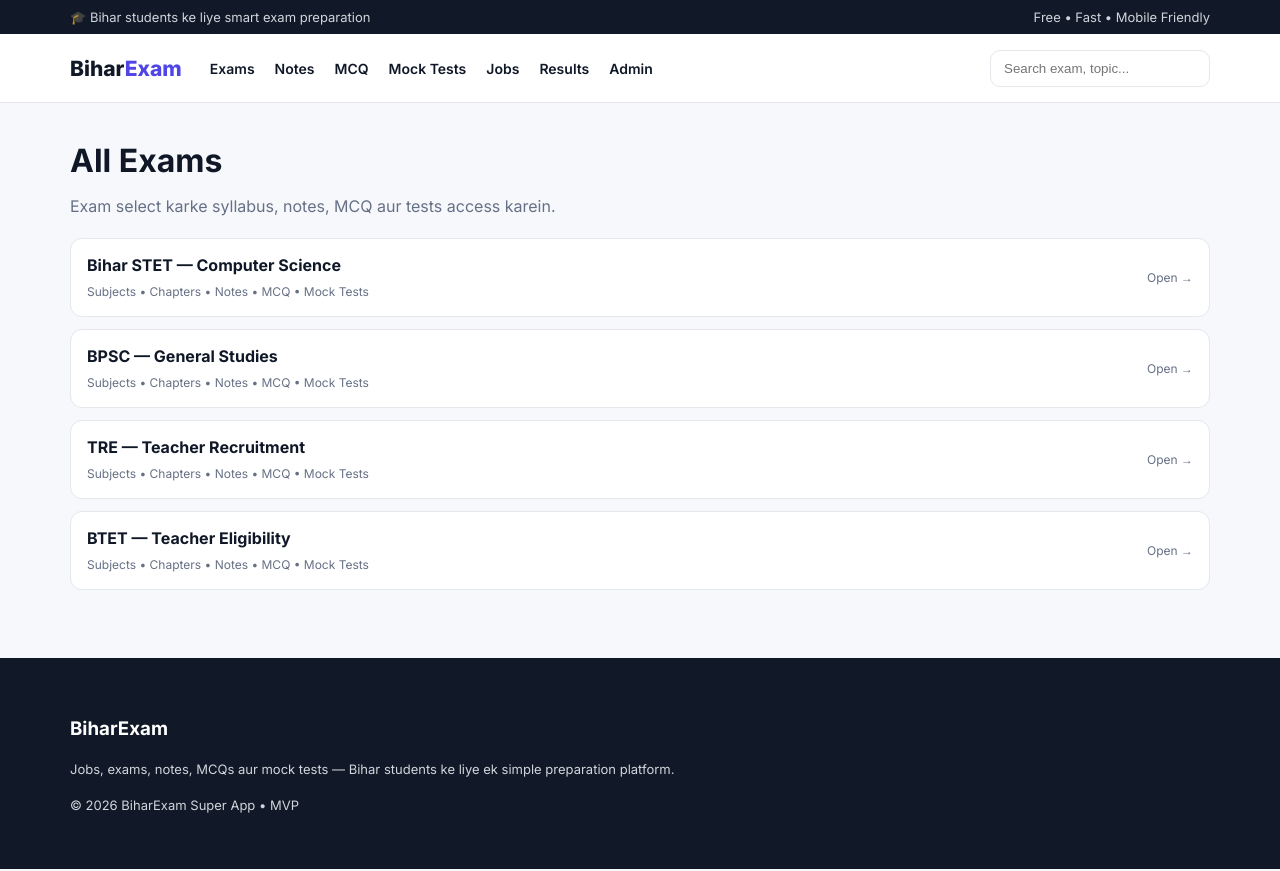
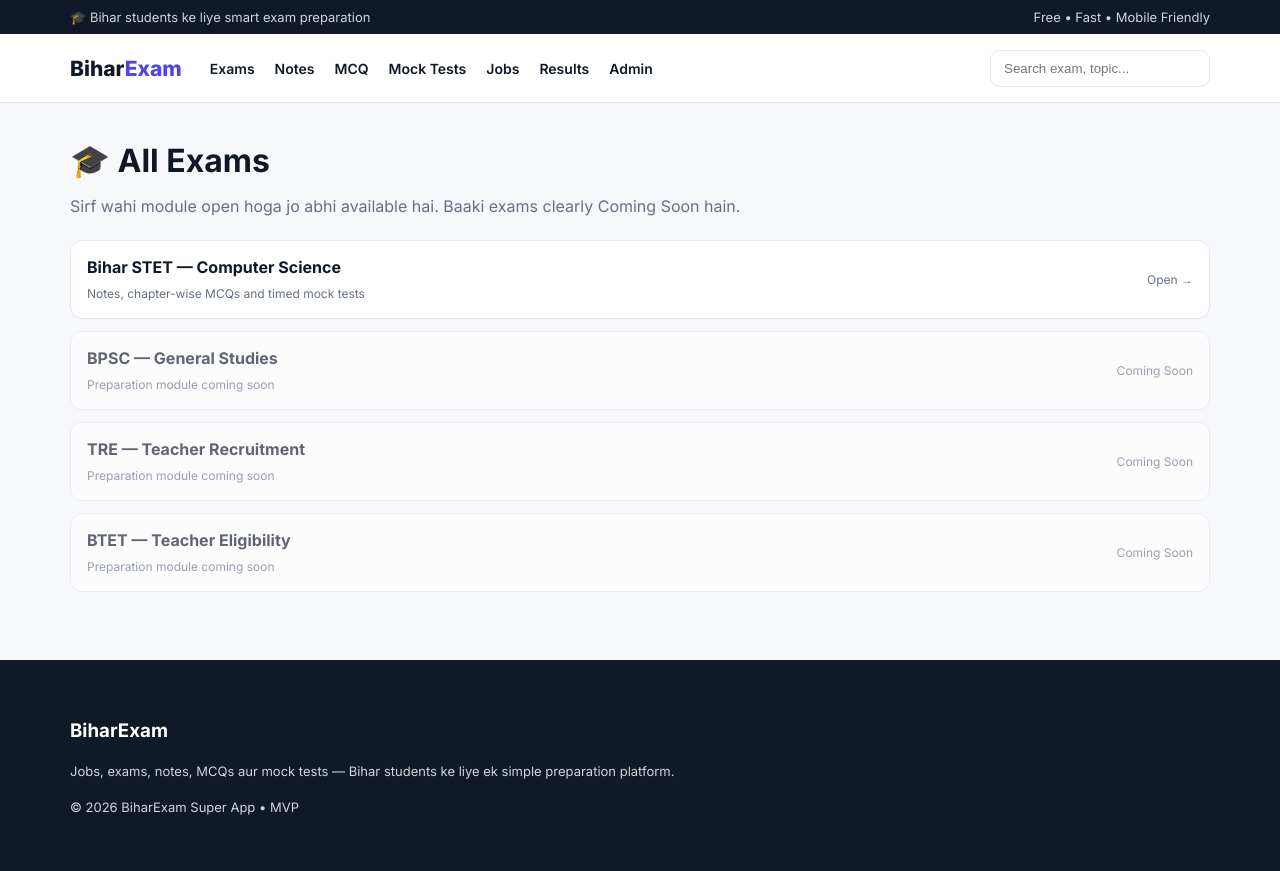
Before and after one commit to vickypatel88048/cs-quiz, a Next.js app in the folder bihar-exam-super-app/: page /exams in a window 1280 px wide. Built offline with nearby package versions, Linux system fonts and the light colour scheme.

Commit message:
Fix exam navigation and separate coming soon exams

```diff
--- a/bihar-exam-super-app/app/exams/page.tsx
+++ b/bihar-exam-super-app/app/exams/page.tsx
@@ -1,2 +1,10 @@
 import Link from 'next/link';
-export default function Exams(){return <main className="page"><div className="container"><h1>All Exams</h1><p className="muted">Exam select karke syllabus, notes, MCQ aur tests access karein.</p><div className="list">{['Bihar STET — Computer Science','BPSC — General Studies','TRE — Teacher Recruitment','BTET — Teacher Eligibility'].map(x=><Link className="row" href="/notes" key={x}><div><strong>{x}</strong><span>Subjects • Chapters • Notes • MCQ • Mock Tests</span></div><span>Open →</span></Link>)}</div></div></main>}
+
+const exams = [
+  { name: 'Bihar STET — Computer Science', desc: 'Notes, chapter-wise MCQs and timed mock tests', href: '/notes', live: true },
+  { name: 'BPSC — General Studies', desc: 'Preparation module coming soon', href: '#', live: false },
+  { name: 'TRE — Teacher Recruitment', desc: 'Preparation module coming soon', href: '#', live: false },
+  { name: 'BTET — Teacher Eligibility', desc: 'Preparation module coming soon', href: '#', live: false },
+];
+
+export default function Exams(){return <main className="page"><div className="container"><h1>🎓 All Exams</h1><p className="muted">Sirf wahi module open hoga jo abhi available hai. Baaki exams clearly Coming Soon hain.</p><div className="list" style={{marginTop:24}}>{exams.map(x=>x.live?<Link className="row" href={x.href} key={x.name}><div><strong>{x.name}</strong><span>{x.desc}</span></div><span>Open →</span></Link>:<div className="row" key={x.name} style={{opacity:.65}}><div><strong>{x.name}</strong><span>{x.desc}</span></div><span>Coming Soon</span></div>)}</div></div></main>}
```
